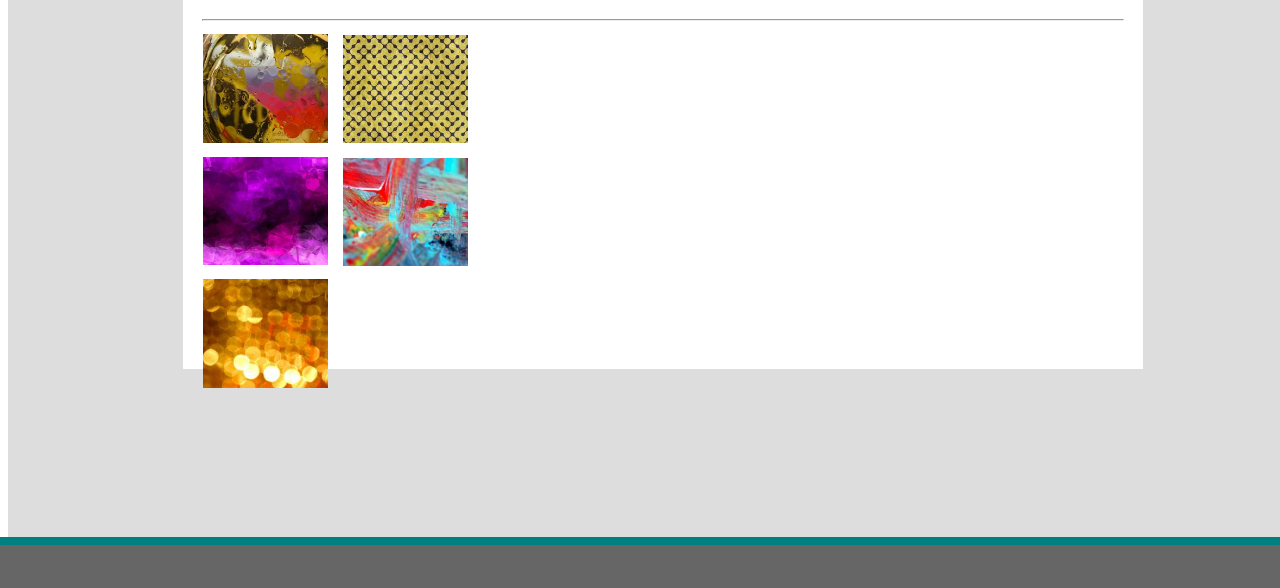
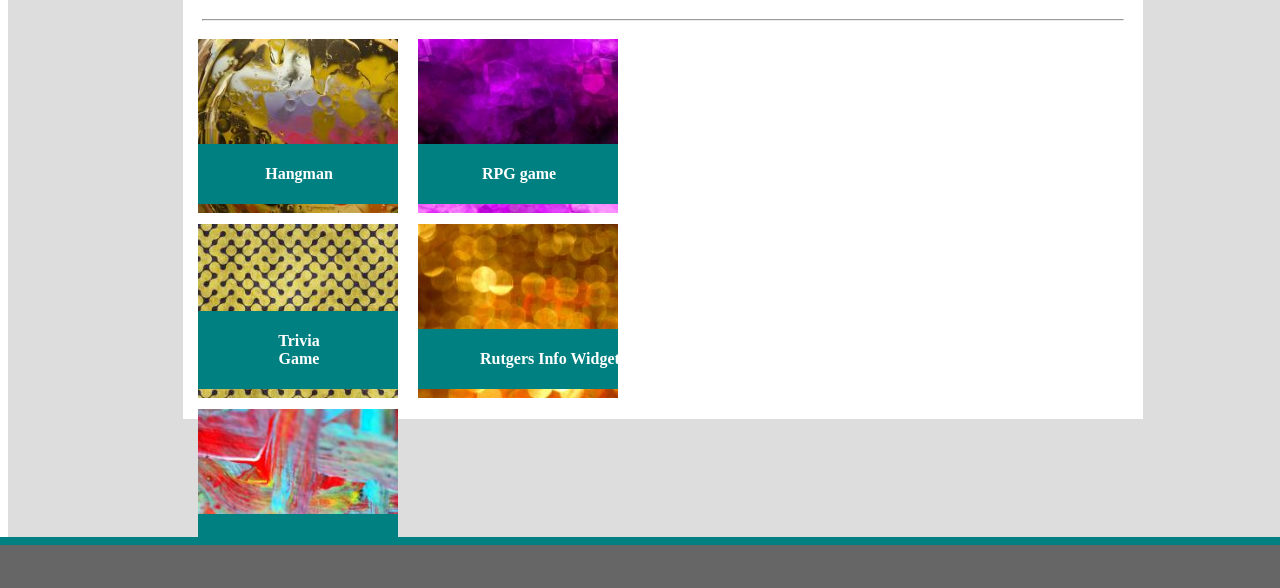
Before and after one commit to TFly33/Basic-Portfolio, a plain HTML site: page portfolio.html in a window 1280 px wide. Shown: the part 174-762 px from the top of the page. Drawn offline with Linux system fonts and the light colour scheme.

Commit message:
adding the five images with text boxes. Frustratingly difficult.

```diff
--- a/assets/css/style.css
+++ b/assets/css/style.css
@@ -46,7 +46,7 @@ margin-right: -10 px;
 {
 background-color:#ffffff;
 width: 960px;
-height: 430px;
+height: 480px;
 margin-left: 175px;
 margin-right: 175px;
 margin-top: 50px;
@@ -56,7 +56,7 @@ float:left;
 text-align:center;
 }
 
-#aboutme
+.aboutme
 {
 text-align: left;
 color:teal;
@@ -176,41 +176,131 @@ color:white;
 background-color: teal;
 }
 
-/* Three image containers (use 25% for four, and 50% for two, etc) */
-.column {
-    width: 13%;
-    padding: 5px;
-    padding-left: 20px;
+.image1
+{
+    position: relative;
+    height: 135px;
+    width: 200px;
+    padding: 10px;
+    padding-left: 15px;
+  }
 
+
+  .textimage1
+  {
+    position: absolute;
+    bottom: -20px;
+    right: 10px;
+    width: 78px;
+    background-color: teal;
+    color: white;
+    padding-left: 62px;
+    padding-right: 60px;
+    padding-top: -5px;
+    padding-bottom: -5px;
   }
-.pic1
+
+
+.image2
 {
-    width: 13%;
-}
+    position: relative;
+    height: 135px;
+    width: 200px;
+    padding: 10px;
+    padding-left: 15px;
+    margin-left: 220px;
+    margin-top: -155px;
+  }
 
-.pic2
+
+  .textimage2
+  {
+    position: absolute;
+    bottom: -20px;
+    right: 10px;
+    width: 78px;
+    background-color: teal;
+    color: white;
+    padding-left: 62px;
+    padding-right: 60px;
+    padding-top: -5px;
+    padding-bottom: -5px;
+  }
+
+
+.image3
 {
-    width: 13%;
-}
+    position: relative;
+    height: 135px;
+    width: 200px;
+    padding: 10px;
+    padding-left: 15px;
+    margin-left: 220px;
+    margin-top: 30px;
+  }
 
-.pic3
+
+  .textimage3
+  {
+    position: absolute;
+    bottom: -20px;
+    right: 10px;
+    width: 78px;
+    background-color: teal;
+    color: white;
+    padding-left: 62px;
+    padding-right: 60px;
+    padding-top: -5px;
+    padding-bottom: -5px;
+    white-space:nowrap;
+  }
+  .image4
 {
-    width: 13%;
+    position: relative;
+    height: 135px;
+    width: 200px;
+    padding: 10px;
+    padding-left: 15px;
+    margin-left: 0px;
+    margin-top: -155px;
+  }
 
+
+  .textimage4
+  {
+    position: absolute;
+    bottom: -20px;
+    right: 10px;
+    width: 78px;
+    background-color: teal;
+    color: white;
+    padding-left: 62px;
+    padding-right: 60px;
+    padding-top: -5px;
+    padding-bottom: -5px;
   }
-.pic4
-{
+  .image5
+  {
+      position: relative;
+      height: 135px;
+      width: 200px;
+      padding: 10px;
+      padding-left: 15px;
+      margin-left: 0px;
+      margin-top: 30px;
+      white-space: nowrap;
+    }
 
-    width: 13%;
-    padding: 5px;
-    margin: 155px;
-    margin-top: -367px;
-  }
-.pic5
-{
-
-    width: 13%;
-    padding: 5px;
-    margin: 155px;
-    margin-top: -154.5px;
-  }
+    .textimage5
+    {
+      position: absolute;
+      bottom: -20px;
+      right: 10px;
+      width: 78px;
+      background-color: teal;
+      color: white;
+      padding-left: 62px;
+      padding-right: 60px;
+      padding-top: -5px;
+      padding-bottom: -5px;
+    }
--- a/portfolio.html
+++ b/portfolio.html
@@ -31,31 +31,43 @@
     The container goes below the header section-->
 
   <div class= "box">
-        <h1 id= "aboutme"> Portfolio </h1>
+        <h1 class= "aboutme"> Portfolio </h1>
         <!--I need to add a grey line with an "hr" tag, so I'm putting it here. -->
 
             <div class="block_1">
 
               <hr/>
-
-              <div class="row">
-                    <div class="column pic1">
+              <div class="image1">
                     <img src="assets/images/pic1.jpg" alt="pic1" style="width:100%">
+                    <div class="textimage1">
+                      <h4>Hangman</h4>
                     </div>
-                    <div class="column pic2">
+                  </div>
+                  <div class="image2">
                         <img src="assets/images/pic2.jpg" alt="pic2" style="width:100%">
+                        <div class="textimage2">
+                          <h4>RPG game</h4>
                         </div>
-                    <div class="column pic3">
+                      </div>
+                      <div class="image3">
                             <img src="assets/images/pic3.jpg" alt="pic3" style="width:100%">
+                            <div class="textimage3">
+                              <h4>Rutgers Info Widget</h4>
                             </div>
-                    <div class="secondcolumn pic4">
+                        </div>
+                        <div class="image4">
                                 <img src="assets/images/pic4.jpg" alt="pic4" style="width:100%">
+                                <div class="textimage4">
+                                  <h4>Trivia Game</h4>
                                 </div>
-                    <div class="secondcolumn pic5">
+                            </div>
+                            <div class="image5">
                                     <img src="assets/images/pic5.jpg" alt="pic5" style="width:100%">
+                                    <div class="textimage5">
+                                      <h4>Rock Paper Scissors</h4>
+                                    </div>
                                 </div>
 
-            </div>
   </div>
 </div>
 
```
Also changed, not shown: contact.html (+2 -3 lines), index.html (+1 -1 lines). Lines whose indentation alone changed are shown as unchanged.
